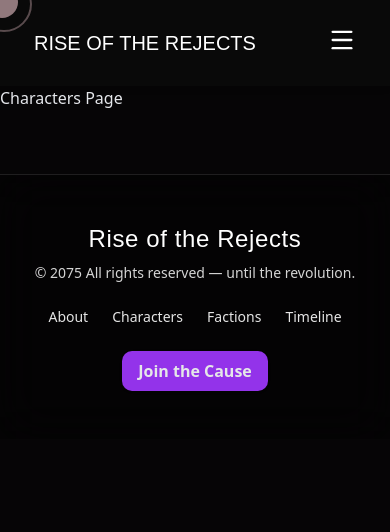
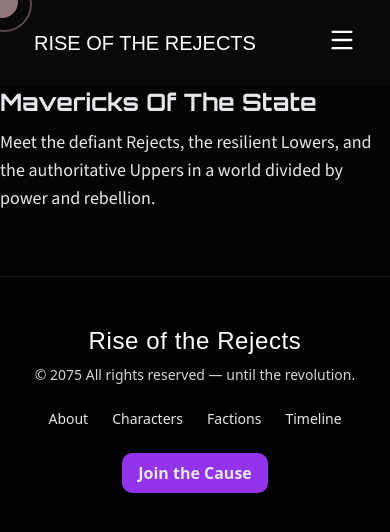
Before and after one commit to CodewithMiguelll/riseoftherejects, a Next.js app: page /characters in a window 390 px wide. Shown: the top 532 px of the page. Built offline with nearby package versions, Linux system fonts and the light colour scheme; a web font is replaced by a local one.

Commit message:
feat(characters): set up fonts in the characters page

```diff
--- a/src/app/characters/page.tsx
+++ b/src/app/characters/page.tsx
@@ -1,9 +1,38 @@
+import { Orbitron, Barlow_Condensed, Source_Sans_3 } from "next/font/google";
+
+const orbitron = Orbitron({
+  subsets: ["latin"],
+  weight: ["400", "500", "700", "900"],
+});
+
+// Subheading Font
+const barlow = Barlow_Condensed({
+  subsets: ["latin"],
+  weight: ["400", "500", "600", "700"],
+});
+
+// Body Font
+const sourceSans = Source_Sans_3({
+  subsets: ["latin"],
+  weight: ["400", "500", "600", "700"],
+});
+
 const CharactersPage = () => {
-    return (
-        <>
-        <h1>Characters Page</h1>
-        </>
-     );
-}
+  return (
+    <>
+      <h1
+        className={`${orbitron.className} text-2xl md:text-6xl font-bold`}
+      >
+        Mavericks Of The State
+      </h1>
+      <p
+        className={`${sourceSans.className} text-lg md:text-xl mt-2.5 font-medium text-pretty`}
+      >
+        Meet the defiant Rejects, the resilient Lowers, and the authoritative
+        Uppers in a world divided by power and rebellion.
+      </p>
+    </>
+  );
+};
 
 export default CharactersPage;
```
